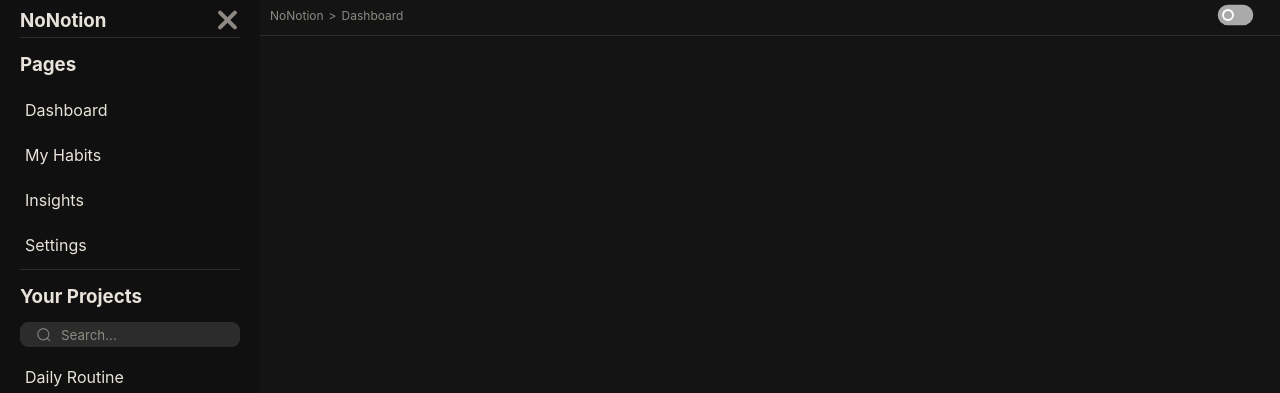
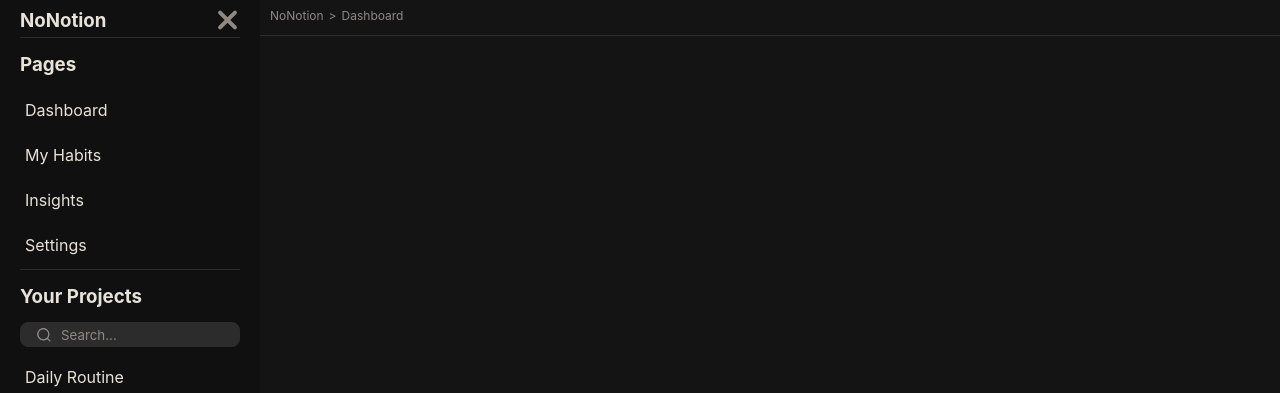
Before and after one commit to Prayushstha/NoNotion, a React (Vite) app: page / in a window 1280 px wide. Shown: the top 393 px of the page. Built offline with nearby package versions, Linux system fonts and the light colour scheme.

Commit message:
Moved Theme toggle from header to sidebar userpopups

```diff
--- a/src/App.tsx
+++ b/src/App.tsx
@@ -17,7 +17,8 @@
 
   return (
     <div className="main-container">
-      <SideBar sidebar={sidebar} setSidebar={setSidebar} />
+      <SideBar sidebar={sidebar} setSidebar={setSidebar} theme={theme}
+          setTheme={setTheme}/>
       <div className="content-wrapper">
         <Header
           theme={theme}
--- a/src/components/header.css
+++ b/src/components/header.css
@@ -105,45 +105,3 @@
   transition-duration: 0.5s;
   transform: rotate(180deg);
 }
-
-/* Switch */
-.switch {
-  --a: 0.5s ease-out;
-  cursor: pointer;
-  position: relative;
-  display: inline-flex;
-  height: 10px;
-  align-self: center;
-  border-radius: 2em;
-  box-shadow: 0 0 0 0.33em #aaa;
-  aspect-ratio: 212.4992/84.4688;
-  background-color: #aaa;
-}
-
-/* Hide default HTML checkbox */
-#check {
-  opacity: 0;
-  width: 0;
-  height: 0;
-}
-
-.switch svg {
-  height: 100%;
-}
-
-.switch svg path {
-  color: #fff;
-  stroke-width: 16;
-  stroke-linecap: round;
-  stroke-linejoin: round;
-  stroke-dasharray: 136 224;
-  transition:
-    all var(--a),
-    0s transform;
-  transform-origin: center;
-}
-
-#check:checked ~ .switch svg path {
-  stroke-dashoffset: 180;
-  transform: scaleY(-1);
-}
--- a/src/components/header.tsx
+++ b/src/components/header.tsx
@@ -1,8 +1,6 @@
 import "./header.css";
 import type { UnionThemeSidebar } from "../types";
 export function Header({
-  theme = true,
-  setTheme,
   sidebar,
   setSidebar,
 }: UnionThemeSidebar) {
@@ -36,23 +34,7 @@
               Dashboard
             </div>
           </div>
-      <div className="header-right">
-        <input id="check" type="checkbox" />
-        <label
-          className="switch"
-          htmlFor="check"
-          onClick={() => setTheme?.(!theme)}
-        >
-          <svg viewBox="0 0 212.4992 84.4688" overflow="visible">
-            <path
-              pathLength="360"
-              fill="none"
-              stroke="currentColor"
-              d="M 42.2496 0 A 42.24 42.24 90 0 0 0 42.2496 A 42.24 42.24 90 0 0 42.2496 84.4688 A 42.24 42.24 90 0 0 84.4992 42.2496 A 42.24 42.24 90 0 0 42.2496 0 A 42.24 42.24 90 0 0 0 42.2496 A 42.24 42.24 90 0 0 42.2496 84.4688 L 170.2496 84.4688 A 42.24 42.24 90 0 0 212.4992 42.2496 A 42.24 42.24 90 0 0 170.2496 0 A 42.24 42.24 90 0 0 128 42.2496 A 42.24 42.24 90 0 0 170.2496 84.4688 A 42.24 42.24 90 0 0 212.4992 42.2496 A 42.24 42.24 90 0 0 170.2496 0 L 42.2496 0"
-            ></path>
-          </svg>
-        </label>
-      </div>
+
     </header>
   );
 }
--- a/src/components/sidebar.tsx
+++ b/src/components/sidebar.tsx
@@ -1,8 +1,8 @@
 import { useState, useEffect, useRef } from "react";
-import type { Sidebar } from "../types";
+import type { sidebar } from "../types";
 import "./sidebar.css";
 import { SidebarUserPopup } from "./sidebarUserPopup";
-export function SideBar({ sidebar, setSidebar }: Sidebar) {
+export function SideBar({ sidebar, setSidebar, theme, setTheme }: sidebar) {
   const [userSettings, setUserSettings] = useState(false);
   const [themePopup, setThemePopup] = useState(false);
   const wrapperRef = useRef<HTMLDivElement>(null);
@@ -69,6 +69,11 @@
                 <path d="M21.53 20.47l-3.66-3.66C19.195 15.24 20 13.214 20 11c0-4.97-4.03-9-9-9s-9 4.03-9 9 4.03 9 9 9c2.215 0 4.24-.804 5.808-2.13l3.66 3.66c.147.146.34.22.53.22s.385-.073.53-.22c.295-.293.295-.767.002-1.06zM3.5 11c0-4.135 3.365-7.5 7.5-7.5s7.5 3.365 7.5 7.5-3.365 7.5-7.5 7.5-7.5-3.365-7.5-7.5z"></path>
               </g>
             </svg>
+            <svg viewBox="0 0 24 24" aria-hidden="true" className="search-icon">
+              <g>
+                <path d="M21.53 20.47l-3.66-3.66C19.195 15.24 20 13.214 20 11c0-4.97-4.03-9-9-9s-9 4.03-9 9 4.03 9 9 9c2.215 0 4.24-.804 5.808-2.13l3.66 3.66c.147.146.34.22.53.22s.385-.073.53-.22c.295-.293.295-.767.002-1.06zM3.5 11c0-4.135 3.365-7.5 7.5-7.5s7.5 3.365 7.5 7.5-3.365 7.5-7.5 7.5-7.5-3.365-7.5-7.5z"></path>
+              </g>
+            </svg>
             <input
               id="query"
               className="input"
@@ -92,6 +97,8 @@
             themePopupRef={themePopupRef}
             themePopup={themePopup}
             setThemePopup={setThemePopup}
+            theme={theme}
+            setTheme={setTheme}
           />
         </div>
         <div
--- a/src/components/sidebarUserPopup.tsx
+++ b/src/components/sidebarUserPopup.tsx
@@ -1,25 +1,40 @@
-import { useState } from "react";
 import "./sidebaruserpopup.css";
 import { Monitor, Sun, Moon } from "lucide-react";
 import { createPortal } from "react-dom";
+import type { ThemeProps } from "../types";
 
-interface SidebarUserPopupProps {
+interface SidebarUserPopupProps extends ThemeProps {
   themePopupRef: React.RefObject<HTMLDivElement | null>;
   themePopup: boolean;
   setThemePopup: (value: boolean) => void;
 }
 
-export function SidebarUserPopup({ themePopupRef, themePopup, setThemePopup }: SidebarUserPopupProps) {
+export function SidebarUserPopup({
+  themePopupRef,
+  themePopup,
+  setThemePopup,
+  setTheme,
+}: SidebarUserPopupProps) {
   return (
     <div className="popup-container">
-       {themePopup && createPortal(
-        <div className="second-popup-menu" ref={themePopupRef}>
-          <button className="value"><Monitor size={15} />Auto</button>
-          <button className="value"><Sun size={15} />Light</button>
-          <button className="value"><Moon size={15} />Dark</button>
-        </div>,
-        document.body
-      )}
+      {themePopup &&
+        createPortal(
+          <div className="second-popup-menu" ref={themePopupRef}>
+            <button className="value">
+              <Monitor size={15} onClick={() => setTheme(true)} />
+              Auto
+            </button>
+            <button className="value" onClick={() => setTheme(false)}>
+              <Sun size={15} />
+              Light
+            </button>
+            <button className="value" onClick={() => setTheme(true)}>
+              <Moon size={15} />
+              Dark
+            </button>
+          </div>,
+          document.body,
+        )}
       <div className="popup-menu">
         <button className="value">
           <svg
```
Also changed, not shown: src/types.ts (+6 -3 lines).
